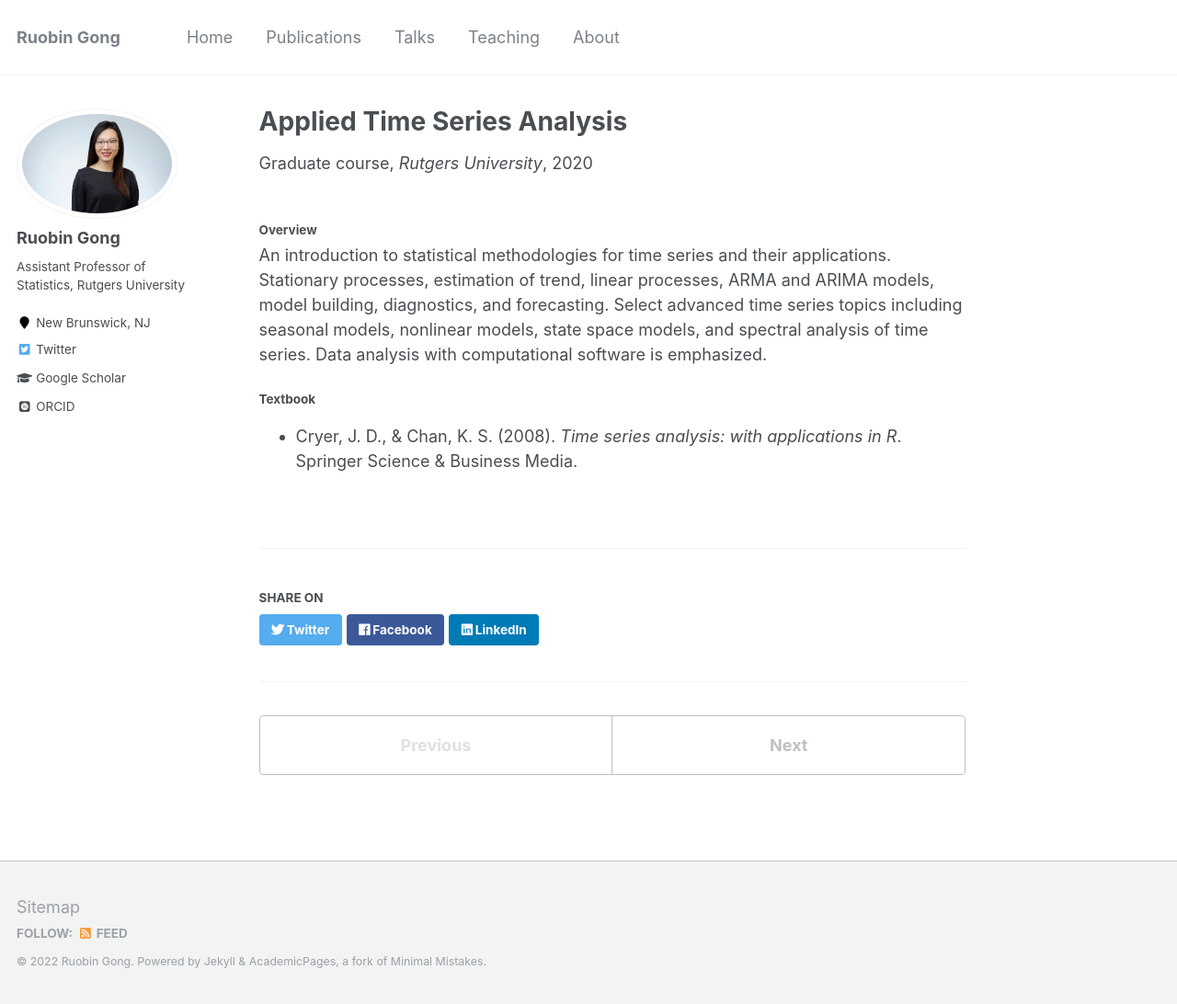
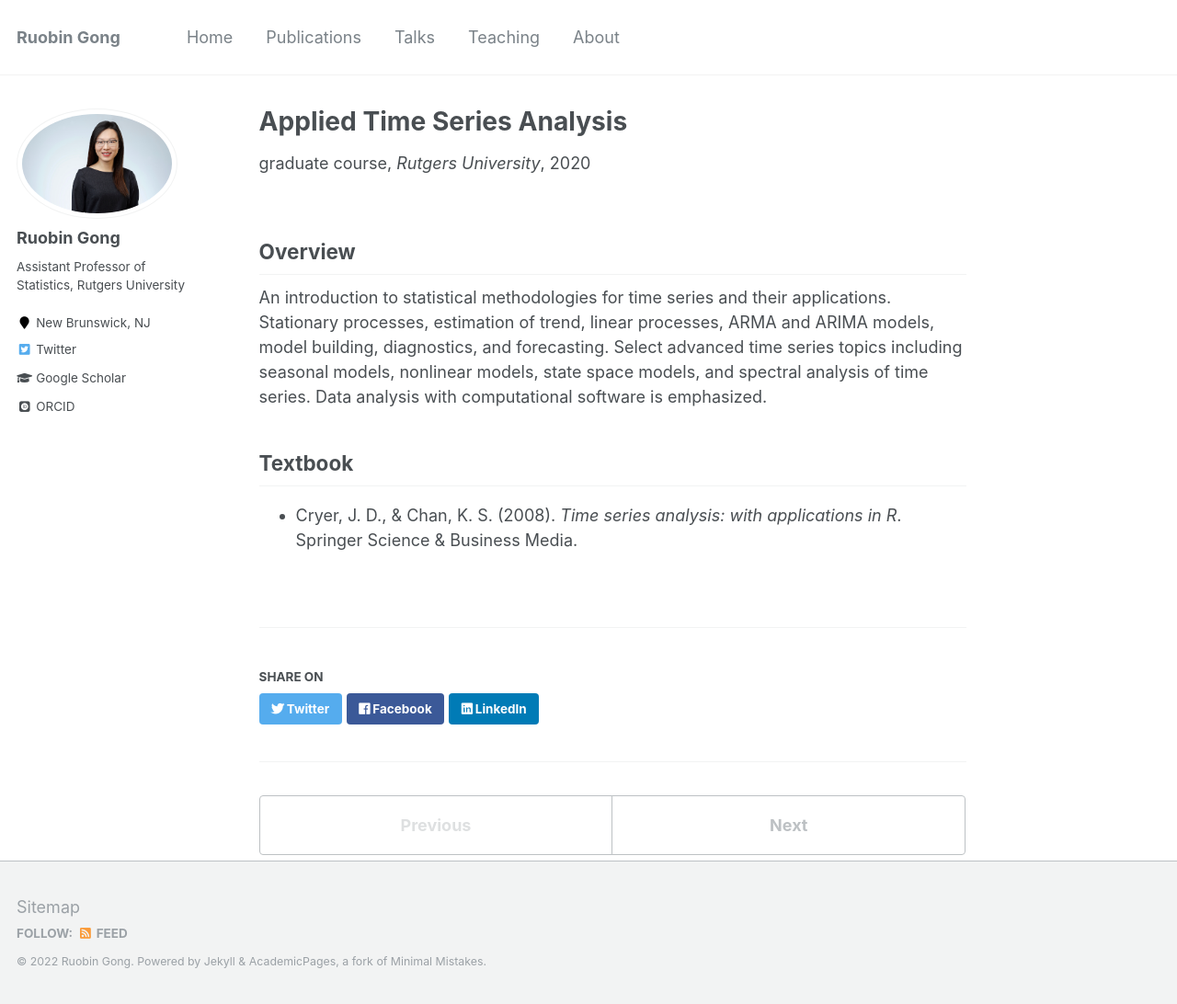
Before and after one commit to RuobinGong/RuobinGong.github.io, a Jekyll site: the page built from _teaching/16-960-565.md, in a window 1280 px wide and 1092 px high. Shown: the whole window at 92% size. Built offline with Jekyll 4.4.1, drawn with Linux system fonts in a browser that asks for light colours; some web fonts are replaced.

```diff
--- a/_teaching/stat565.md
+++ b/_teaching/16-960-565.md
@@ -11,10 +11,10 @@ location: "New Brunswick, NJ, USA"
 
 
 
-#### Overview
+## Overview
 
 An introduction to statistical methodologies for time series and their applications. Stationary processes, estimation of trend, linear processes, ARMA and ARIMA models, model building, diagnostics, and forecasting. Select advanced time series topics including seasonal models, nonlinear models, state space models, and spectral analysis of time series. Data analysis with computational software is emphasized.
 
-#### Textbook
+## Textbook
 
 * Cryer, J. D., & Chan, K. S. (2008). *Time series analysis: with applications in R*. Springer Science & Business Media.
```
Also changed, not shown: other parts of _teaching/16-960-565.md (+2 -2 lines).
